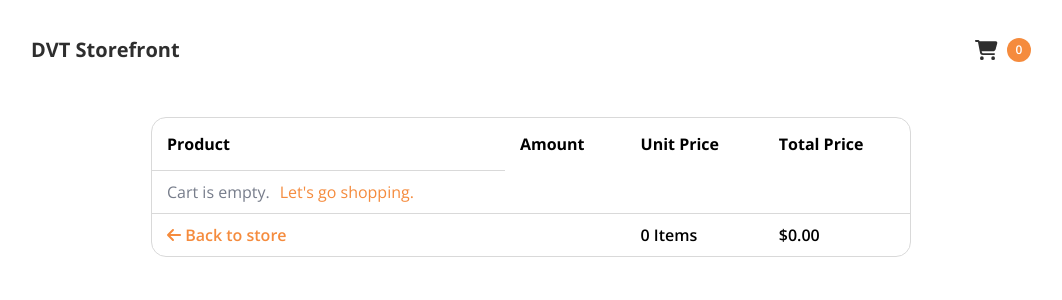
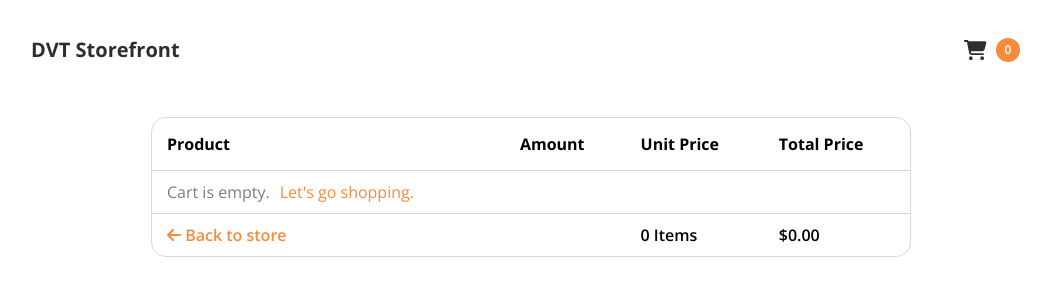
Before and after one commit to RodRitter/shopfront-assessment, a React (Create React App) app: page /cart in a window 1280 px wide. Shown: the top 300 px of the page, without its empty margins (109-1171 px from the left). Built offline with nearby package versions, Linux system fonts and the light colour scheme.

Commit message:
feat: touchups

```diff
--- a/src/styles/components/_CartDropdown.scss
+++ b/src/styles/components/_CartDropdown.scss
@@ -7,6 +7,14 @@
     cursor: pointer;
     text-decoration: none;
     flex: 0;
+    padding: 0 10px;
+    border: 1px solid transparent;
+    transition: all ease 0.1s;
+
+    &:hover {
+        border-color: colors.$light-gray;
+        border-radius: 10px;
+    }
 }
 
 .cart-dropdown-label {
--- a/src/styles/pages/_Cart.scss
+++ b/src/styles/pages/_Cart.scss
@@ -14,10 +14,7 @@
         padding: 15px;
         width: fit-content;
         white-space: nowrap;
-    }
-
-    td {
-        border-top: 1px solid colors.$light-gray;
+        border-bottom: 1px solid colors.$light-gray;
     }
 
     td {
@@ -29,6 +26,10 @@
             display: flex;
             align-items: center;
         }
+    }
+
+    tfoot td {
+        border-top: 1px solid colors.$light-gray;
     }
 
     .text-center {
@@ -54,13 +55,11 @@
         padding: 0;
         transition: all ease 0.1s;
         text-align: left;
+        display: flex;
+        justify-content: center;
 
         &:hover {
             color: colors.$red;
         }
     }
-
-    tfoot td {
-        border-top: 1px solid colors.$light-gray;
-    }
 }
```
